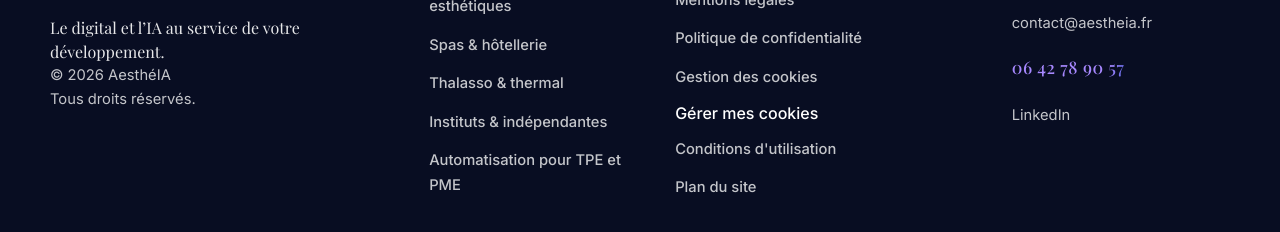
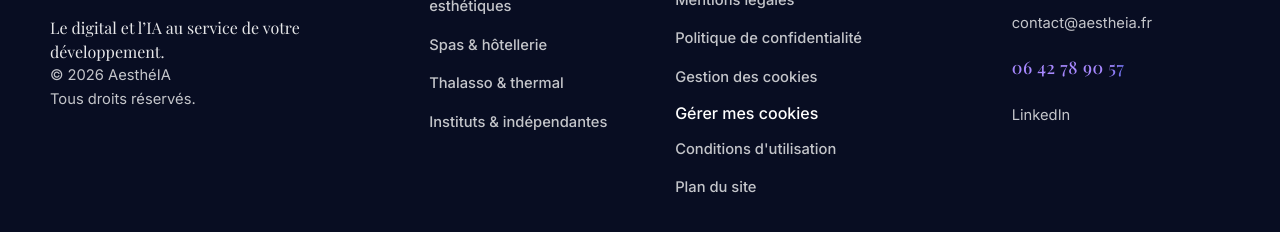
Before and after one commit to aestheia-digital/aestheia-website, a plain HTML site: page gestion-cookies.html in a window 1280 px wide. Shown: the part 1852-2084 px from the top of the page. Drawn offline with nearby package versions, Linux system fonts and the light colour scheme.

Commit message:
Retire TPE-PME de la navigation publique

```diff
--- a/gestion-cookies.html
+++ b/gestion-cookies.html
@@ -49,7 +49,7 @@
               <a href="/spa-hotelier/">Spas & hôtellerie</a>
               <a href="/thalasso-thermal/">Thalasso & thermal</a>
               <a href="/instituts-independantes/">Instituts & indépendantes</a>
-              <a href="/automatisation-pme/">Automatisation pour TPE et PME</a>
+
             </div>
           </div>
           <a href="/ressources/">Ressources</a>
@@ -115,7 +115,7 @@
           <a href="/spa-hotelier/">Spas & hôtellerie</a>
           <a href="/thalasso-thermal/">Thalasso & thermal</a>
           <a href="/instituts-independantes/">Instituts & indépendantes</a>
-          <a href="/automatisation-pme/">Automatisation pour TPE et PME</a>
+
         </nav>
         <nav class="footer-column footer-links" aria-label="Informations légales">
           <h2 class="footer-title">Informations légales</h2>
```
